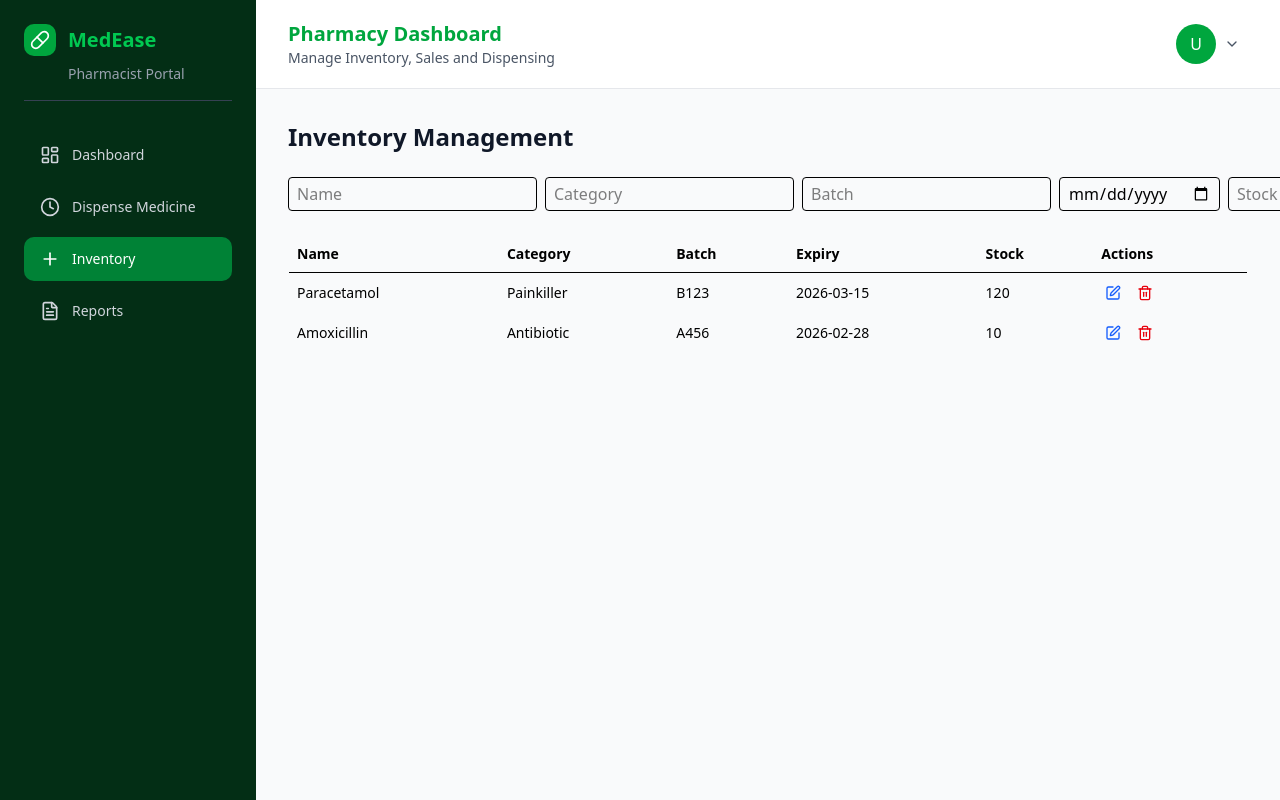
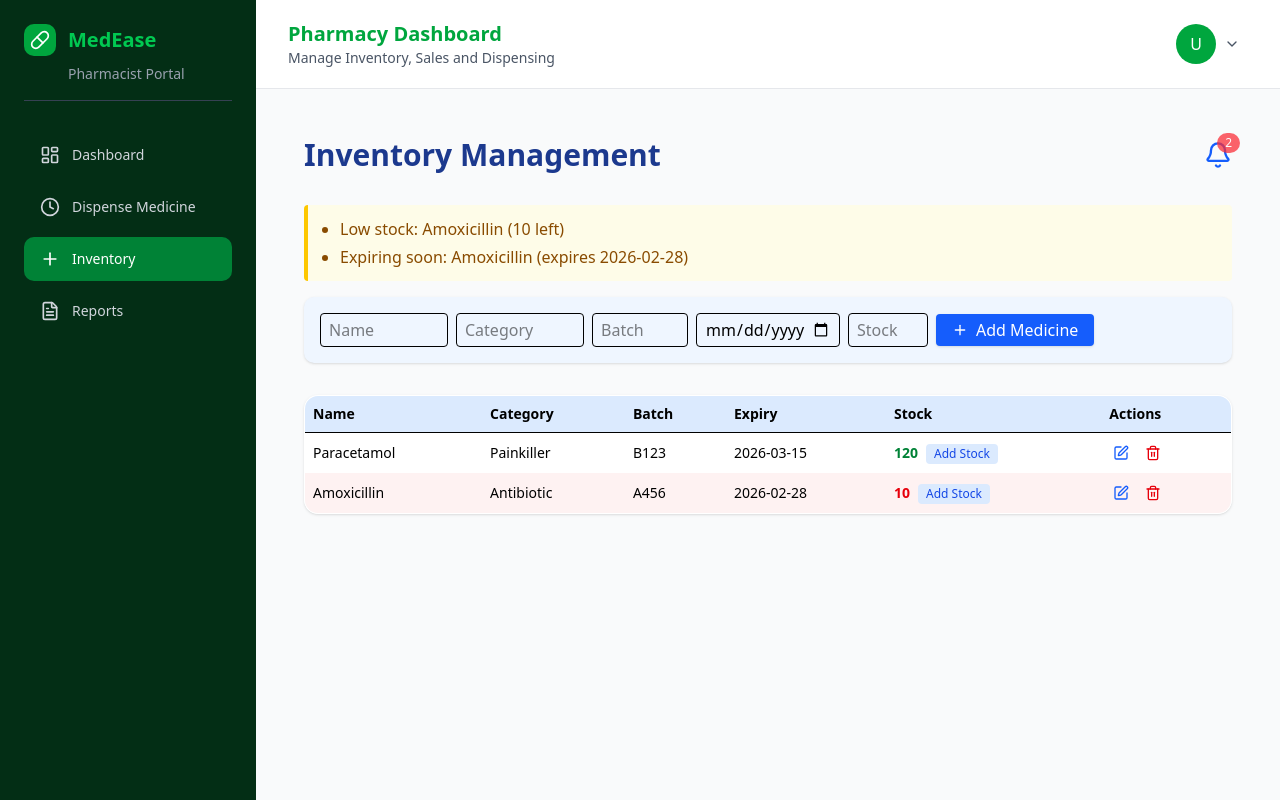
Before and after one commit to rimpuhwe/medsystem-frontend, a Next.js app: page /pharmacist/Inventory in a window 1280 px wide. Built offline with nearby package versions, Linux system fonts and the light colour scheme.

Commit message:
Refactor: changed the alignment in the pahrmacy dashboard

```diff
--- a/app/pharmacist/Inventory/page.tsx
+++ b/app/pharmacist/Inventory/page.tsx
@@ -1,45 +1,177 @@
 "use client";
-import React, { useState } from "react";
-import { Plus, Edit, Trash2 } from "lucide-react";
+import React, { useState, useEffect } from "react";
+import { Plus, Edit, Trash2, Bell } from "lucide-react";
 
 const initialInventory = [
-  { id: 1, name: "Paracetamol", category: "Painkiller", batch: "B123", expiry: "2026-03-15", stock: 120 },
-  { id: 2, name: "Amoxicillin", category: "Antibiotic", batch: "A456", expiry: "2026-02-28", stock: 10 },
+  {
+    id: 1,
+    name: "Paracetamol",
+    category: "Painkiller",
+    batch: "B123",
+    expiry: "2026-03-15",
+    stock: 120,
+  },
+  {
+    id: 2,
+    name: "Amoxicillin",
+    category: "Antibiotic",
+    batch: "A456",
+    expiry: "2026-02-28",
+    stock: 10,
+  },
 ];
 
 export default function InventoryPage() {
   const [inventory, setInventory] = useState(initialInventory);
-  const [newMed, setNewMed] = useState({ name: "", category: "", batch: "", expiry: "", stock: "" });
+  const [newMed, setNewMed] = useState({
+    name: "",
+    category: "",
+    batch: "",
+    expiry: "",
+    stock: "",
+  });
+  const [editId, setEditId] = useState<number | null>(null);
+  const [editMed, setEditMed] = useState<any>(null);
+  const [notifications, setNotifications] = useState<string[]>([]);
+  const [showAddStockId, setShowAddStockId] = useState<number | null>(null);
+  const [addStockValue, setAddStockValue] = useState(0);
+
+  // Notification logic
+  useEffect(() => {
+    const now = new Date();
+    const soon = new Date(now);
+    soon.setDate(now.getDate() + 15);
+    const notifs: string[] = [];
+    inventory.forEach((med) => {
+      if (med.stock <= 10) {
+        notifs.push(`Low stock: ${med.name} (${med.stock} left)`);
+      }
+      if (new Date(med.expiry) <= soon && new Date(med.expiry) >= now) {
+        notifs.push(`Expiring soon: ${med.name} (expires ${med.expiry})`);
+      }
+    });
+    setNotifications(notifs);
+  }, [inventory]);
 
   const handleAdd = (e: React.FormEvent) => {
     e.preventDefault();
     const id = inventory.length ? inventory[inventory.length - 1].id + 1 : 1;
-    setInventory([...inventory, { id, ...newMed, stock: Number(newMed.stock) }]);
+    setInventory([
+      ...inventory,
+      { id, ...newMed, stock: Number(newMed.stock) },
+    ]);
     setNewMed({ name: "", category: "", batch: "", expiry: "", stock: "" });
   };
 
-  const handleDelete = (id: number) => setInventory(inventory.filter(m => m.id !== id));
+  const handleDelete = (id: number) =>
+    setInventory(inventory.filter((m) => m.id !== id));
+
+  const handleEdit = (med: any) => {
+    setEditId(med.id);
+    setEditMed({ ...med });
+  };
+
+  const handleEditSave = () => {
+    setInventory(
+      inventory.map((m) =>
+        m.id === editId ? { ...editMed, stock: Number(editMed.stock) } : m,
+      ),
+    );
+    setEditId(null);
+    setEditMed(null);
+  };
+
+  const handleAddStock = (id: number) => {
+    setInventory(
+      inventory.map((m) =>
+        m.id === id ? { ...m, stock: m.stock + addStockValue } : m,
+      ),
+    );
+    setShowAddStockId(null);
+    setAddStockValue(0);
+  };
 
   return (
-    <div className="space-y-6">
-      <h1 className="text-2xl font-bold text-gray-900">Inventory Management</h1>
+    <div className="space-y-8 max-w-5xl mx-auto p-4">
+      <div className="flex items-center justify-between">
+        <h1 className="text-3xl font-bold text-blue-900">
+          Inventory Management
+        </h1>
+        <div className="relative">
+          <Bell className="w-7 h-7 text-blue-600" />
+          {notifications.length > 0 && (
+            <span className="absolute -top-2 -right-2 bg-red-500 text-white text-xs rounded-full px-2 py-0.5 animate-pulse">
+              {notifications.length}
+            </span>
+          )}
+        </div>
+      </div>
+
+      {/* Notifications */}
+      {notifications.length > 0 && (
+        <div className="bg-yellow-50 border-l-4 border-yellow-400 p-3 rounded mb-4">
+          <ul className="list-disc pl-5 text-yellow-800 space-y-1">
+            {notifications.map((n, i) => (
+              <li key={i}>{n}</li>
+            ))}
+          </ul>
+        </div>
+      )}
 
       {/* Add Medicine Form */}
-      <form onSubmit={handleAdd} className="flex flex-col md:flex-row gap-2 items-center">
-        <input className="px-2 py-1 border rounded" placeholder="Name" value={newMed.name} onChange={e => setNewMed({...newMed, name:e.target.value})} required />
-        <input className="px-2 py-1 border rounded" placeholder="Category" value={newMed.category} onChange={e => setNewMed({...newMed, category:e.target.value})} required />
-        <input className="px-2 py-1 border rounded" placeholder="Batch" value={newMed.batch} onChange={e => setNewMed({...newMed, batch:e.target.value})} required />
-        <input type="date" className="px-2 py-1 border rounded" value={newMed.expiry} onChange={e => setNewMed({...newMed, expiry:e.target.value})} required />
-        <input type="number" className="px-2 py-1 border rounded" placeholder="Stock" value={newMed.stock} onChange={e => setNewMed({...newMed, stock:e.target.value})} required />
-        <button type="submit" className="bg-blue-600 text-white px-4 py-1 rounded flex items-center gap-2 hover:bg-blue-700">
-          <Plus className="w-4 h-4" /> Add
+      <form
+        onSubmit={handleAdd}
+        className="flex flex-col md:flex-row gap-2 items-center bg-blue-50 p-4 rounded-lg shadow"
+      >
+        <input
+          className="px-2 py-1 border rounded w-32"
+          placeholder="Name"
+          value={newMed.name}
+          onChange={(e) => setNewMed({ ...newMed, name: e.target.value })}
+          required
+        />
+        <input
+          className="px-2 py-1 border rounded w-32"
+          placeholder="Category"
+          value={newMed.category}
+          onChange={(e) => setNewMed({ ...newMed, category: e.target.value })}
+          required
+        />
+        <input
+          className="px-2 py-1 border rounded w-24"
+          placeholder="Batch"
+          value={newMed.batch}
+          onChange={(e) => setNewMed({ ...newMed, batch: e.target.value })}
+          required
+        />
+        <input
+          type="date"
+          className="px-2 py-1 border rounded w-36"
+          value={newMed.expiry}
+          onChange={(e) => setNewMed({ ...newMed, expiry: e.target.value })}
+          required
+        />
+        <input
+          type="number"
+          className="px-2 py-1 border rounded w-20"
+          placeholder="Stock"
+          value={newMed.stock}
+          onChange={(e) => setNewMed({ ...newMed, stock: e.target.value })}
+          required
+          min={0}
+        />
+        <button
+          type="submit"
+          className="bg-blue-600 text-white px-4 py-1 rounded flex items-center gap-2 hover:bg-blue-700 shadow"
+        >
+          <Plus className="w-4 h-4" /> Add Medicine
         </button>
       </form>
 
       {/* Inventory Table */}
-      <div className="overflow-x-auto">
-        <table className="min-w-full text-sm border border-gray-200 rounded-xl overflow-hidden">
-          <thead className="bg-gray-50">
+      <div className="overflow-x-auto rounded-xl shadow">
+        <table className="min-w-full text-sm border border-gray-200 rounded-xl overflow-hidden bg-white">
+          <thead className="bg-blue-100">
             <tr>
               <th className="p-2 text-left border-b">Name</th>
               <th className="p-2 text-left border-b">Category</th>
@@ -50,19 +182,154 @@ export default function InventoryPage() {
             </tr>
           </thead>
           <tbody>
-            {inventory.map(item => (
-              <tr key={item.id} className="hover:bg-gray-50">
-                <td className="p-2">{item.name}</td>
+            {inventory.map((item) => {
+              const isLowStock = item.stock <= 10;
+              const isExpiring = (() => {
+                const now = new Date();
+                const soon = new Date(now);
+                soon.setDate(now.getDate() + 15);
+                return (
+                  new Date(item.expiry) <= soon && new Date(item.expiry) >= now
+                );
+              })();
+              return (
+                <tr
+                  key={item.id}
+                  className={`hover:bg-blue-50 ${isLowStock ? "bg-red-50" : isExpiring ? "bg-yellow-50" : ""}`}
+                >
+                  {editId === item.id ? (
+                    <>
+                      <td className="p-2">
+                        <input
+                          className="border rounded px-2 py-1 w-28"
+                          value={editMed.name}
+                          onChange={(e) =>
+                            setEditMed({ ...editMed, name: e.target.value })
+                          }
+                        />
+                      </td>
+                      <td className="p-2">
+                        <input
+                          className="border rounded px-2 py-1 w-28"
+                          value={editMed.category}
+                          onChange={(e) =>
+                            setEditMed({ ...editMed, category: e.target.value })
+                          }
+                        />
+                      </td>
+                      <td className="p-2">
+                        <input
+                          className="border rounded px-2 py-1 w-20"
+                          value={editMed.batch}
+                          onChange={(e) =>
+                            setEditMed({ ...editMed, batch: e.target.value })
+                          }
+                        />
+                      </td>
+                      <td className="p-2">
+                        <input
+                          type="date"
+                          className="border rounded px-2 py-1 w-32"
+                          value={editMed.expiry}
+                          onChange={(e) =>
+                            setEditMed({ ...editMed, expiry: e.target.value })
+                          }
+                        />
+                      </td>
+                      <td className="p-2">
+                        <input
+                          type="number"
+                          className="border rounded px-2 py-1 w-16"
+                          value={editMed.stock}
+                          onChange={(e) =>
+                            setEditMed({ ...editMed, stock: e.target.value })
+                          }
+                        />
+                      </td>
+                      <td className="p-2 flex gap-2">
+                        <button
+                          onClick={handleEditSave}
+                          className="bg-green-600 text-white px-2 py-1 rounded hover:bg-green-700"
+                        >
+                          Save
+                        </button>
+                        <button
+                          onClick={() => {
+                            setEditId(null);
+                            setEditMed(null);
+                          }}
+                          className="bg-gray-300 px-2 py-1 rounded hover:bg-gray-400"
+                        >
+                          Cancel
+                        </button>
+                      </td>
+                    </>
+                  ) : (
+                    <>
+                      <td className="p-2 font-medium">{item.name}</td>
                       <td className="p-2">{item.category}</td>
                       <td className="p-2">{item.batch}</td>
                       <td className="p-2">{item.expiry}</td>
-                <td className="p-2">{item.stock}</td>
+                      <td className="p-2">
+                        <span
+                          className={`font-semibold ${isLowStock ? "text-red-600" : isExpiring ? "text-yellow-700" : "text-green-700"}`}
+                        >
+                          {item.stock}
+                        </span>
+                        <button
+                          onClick={() => {
+                            setShowAddStockId(item.id);
+                            setAddStockValue(0);
+                          }}
+                          className="ml-2 text-xs bg-blue-100 text-blue-700 px-2 py-0.5 rounded hover:bg-blue-200"
+                        >
+                          Add Stock
+                        </button>
+                        {showAddStockId === item.id && (
+                          <span className="ml-2 flex items-center gap-1">
+                            <input
+                              type="number"
+                              min={1}
+                              className="border rounded px-1 py-0.5 w-14"
+                              value={addStockValue}
+                              onChange={(e) =>
+                                setAddStockValue(Number(e.target.value))
+                              }
+                            />
+                            <button
+                              onClick={() => handleAddStock(item.id)}
+                              className="bg-blue-600 text-white px-2 py-0.5 rounded hover:bg-blue-700"
+                            >
+                              Add
+                            </button>
+                            <button
+                              onClick={() => setShowAddStockId(null)}
+                              className="bg-gray-200 px-2 py-0.5 rounded hover:bg-gray-300"
+                            >
+                              Cancel
+                            </button>
+                          </span>
+                        )}
+                      </td>
                       <td className="p-2 flex gap-2">
-                  <button className="p-1 rounded hover:bg-blue-50"><Edit className="w-4 h-4 text-blue-600" /></button>
-                  <button onClick={() => handleDelete(item.id)} className="p-1 rounded hover:bg-red-50"><Trash2 className="w-4 h-4 text-red-600" /></button>
+                        <button
+                          onClick={() => handleEdit(item)}
+                          className="p-1 rounded hover:bg-blue-50"
+                        >
+                          <Edit className="w-4 h-4 text-blue-600" />
+                        </button>
+                        <button
+                          onClick={() => handleDelete(item.id)}
+                          className="p-1 rounded hover:bg-red-50"
+                        >
+                          <Trash2 className="w-4 h-4 text-red-600" />
+                        </button>
                       </td>
+                    </>
+                  )}
                 </tr>
-            ))}
+              );
+            })}
           </tbody>
         </table>
       </div>
--- a/app/pharmacist/dashboard/page.tsx
+++ b/app/pharmacist/dashboard/page.tsx
@@ -87,7 +87,7 @@ export default function PharmacistDashboard() {
 
         <div className="grid grid-cols-1 sm:grid-cols-2 md:grid-cols-3 gap-4">
           <button
-            onClick={() => router.push("/pharmacist/dispense")}
+            onClick={() => router.push("/pharmacist/dispensing")}
             className="bg-emerald-600 text-white p-4 rounded-xl flex items-center justify-center gap-2 hover:bg-emerald-700 transition shadow-sm"
           >
             <Pill className="w-5 h-5" /> Dispense
@@ -101,7 +101,7 @@ export default function PharmacistDashboard() {
           </button>
 
           <button
-            onClick={() => router.push("/pharmacist/inventory-stock")}
+            onClick={() => router.push("/pharmacist/Inventory")}
             className="bg-gray-50 border border-gray-200 p-4 rounded-xl flex items-center justify-center gap-2 hover:bg-gray-100 transition"
           >
             <Package className="w-5 h-5 text-emerald-600" /> Inventory
```
Lines whose indentation alone changed are shown as unchanged.
